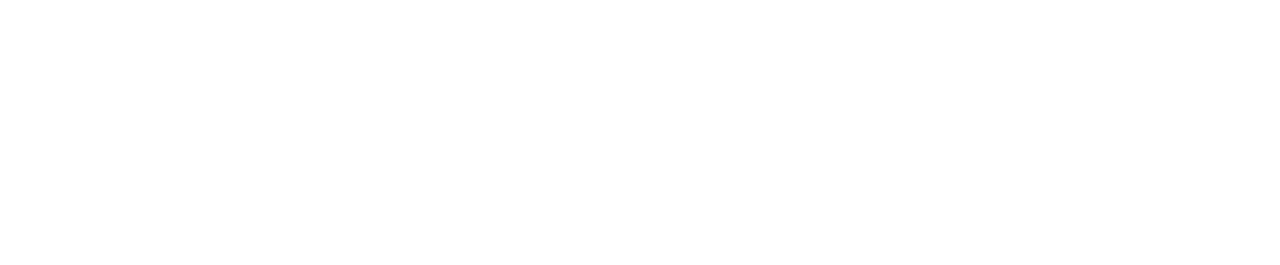
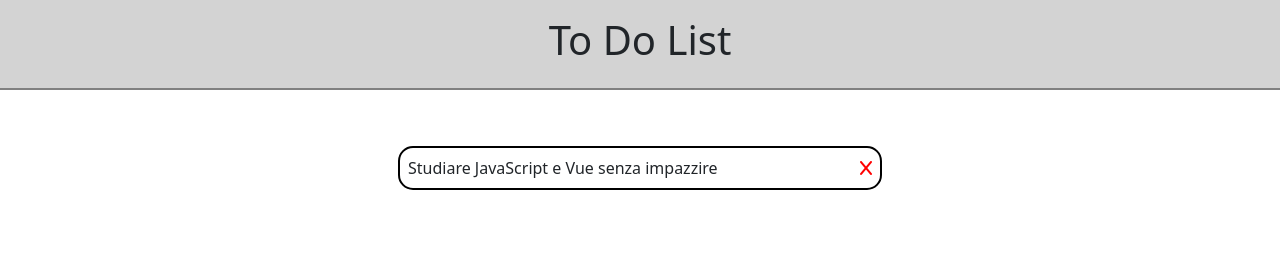
Before and after one commit to fabiochidda/vue-todolist, a plain HTML site: page index.html in a window 1280 px wide. Drawn offline with nearby package versions, Linux system fonts and the light colour scheme.

Commit message:
Creata base in html e css

```diff
--- a/app.js
+++ b/app.js
@@ -1,17 +1,15 @@
 const app = new Vue ({
+
+    el: "#app",
+    data: {
+        titolo: "To Do List",
 
 
 
 
 
 
-
-
-
-
-
-
-
+    }
 
 
 })
--- a/index.html
+++ b/index.html
@@ -13,10 +13,29 @@
 <body>
 
     <div id="app">
+        <div class="container-fluid">
+            <div class="row justify-content-center align-items-center py-3 ms_title">
+                <div class="col-auto">
+                    <h1>{{titolo}}</h1>
+                </div>
+            </div>
+        </div>
 
+        <div class="container-fluid">
+            <div class="row justify-content-center align-items-center py-5">
+                <div class="col-auto">
+                    <div class="ms_list_container">
+                        <ul class="ms_list p-2 m-0">
+                            <li class="d-flex justify-content-between align-items-center p-2 mb-3">
+                                Studiare JavaScript e Vue senza impazzire
+                                <i class="fa-solid fa-x"></i>
+                            </li>
 
-
-
+                        </ul>
+                    </div>
+                </div>
+            </div>
+        </div>
 
 
 
--- a/style.css
+++ b/style.css
@@ -0,0 +1,22 @@
+.ms_title {
+    background-color: lightgrey;
+    border-bottom: 2px solid grey;
+}
+
+ul, li {
+    list-style: none;
+}
+
+.ms_list {
+    width: 500px;
+    text-align: center;
+}
+
+li {
+    border: 2px solid black;
+    border-radius: 15px;
+}
+
+.fa-x {
+    color: red;
+}
```
